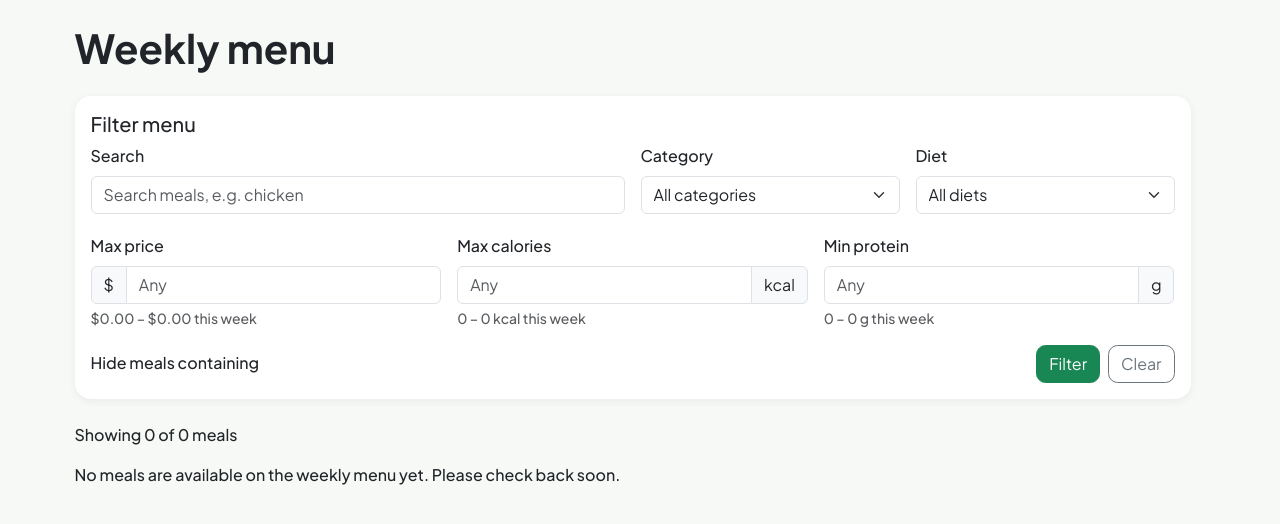
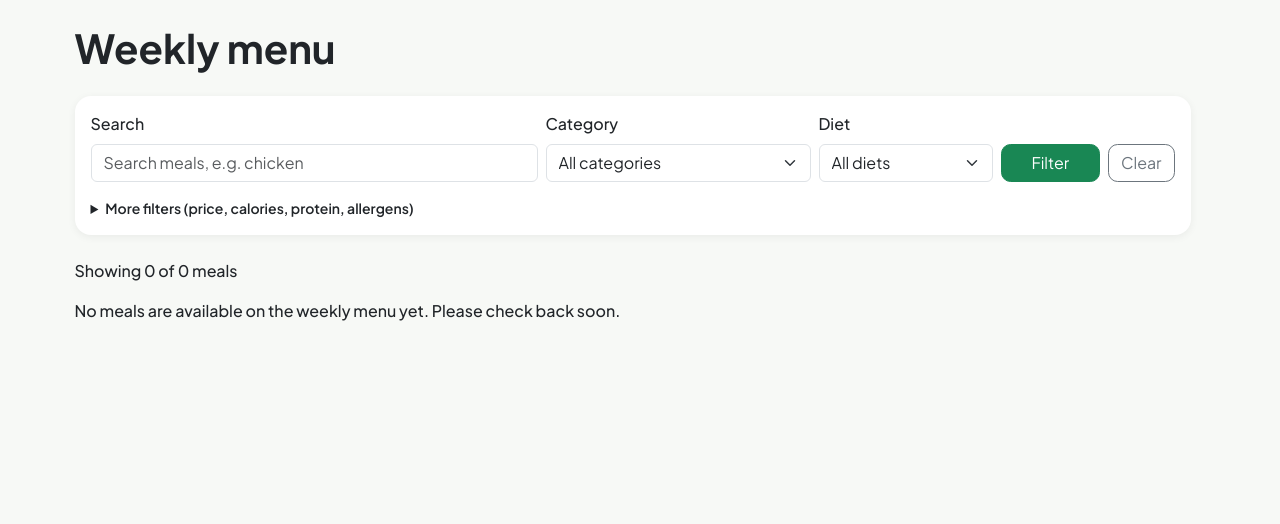
Before and after one commit to hongteeng/IS2108pairproj, a Django app: page /menu/ in a window 1280 px wide. Shown: the part 57-581 px from the top of the page. Run offline with Django 5.2, Linux system fonts and the light colour scheme; data that the repository does not hold is empty; parts of the project's set-up code (start-up, migrations or seed data) failed here and were passed over.

Commit message:
Compact menu filters with a More filters section

```diff
--- a/campusbox/menu/templates/menu/weekly_menu.html
+++ b/campusbox/menu/templates/menu/weekly_menu.html
@@ -14,11 +14,10 @@
 
 <div class="card mb-4">
   <div class="card-body">
-    <h2 class="h5">Filter menu</h2>
     <form method="get" action="{% url 'menu:weekly_menu' %}">
       <input type="hidden" name="filtered" value="1">
-      <div class="row g-3">
-        <div class="col-md-6">
+      <div class="row g-2 align-items-end">
+        <div class="col-md-5">
           <label class="form-label" for="q">Search</label>
           <input type="text" name="q" id="q" value="{{ selected_q }}" placeholder="Search meals, e.g. chicken" class="form-control">
         </div>
@@ -31,7 +30,7 @@
             {% endfor %}
           </select>
         </div>
-        <div class="col-md-3">
+        <div class="col-md-2">
           <label class="form-label" for="diet">Diet</label>
           <select class="form-select" name="diet" id="diet">
             <option value="">All diets</option>
@@ -40,7 +39,17 @@
             {% endfor %}
           </select>
         </div>
+        <div class="col-md-2">
+          <div class="d-flex gap-2">
+            <button type="submit" class="btn btn-success flex-fill">Filter</button>
+            <a href="{% url 'menu:weekly_menu' %}" class="btn btn-outline-secondary">Clear</a>
           </div>
+        </div>
+      </div>
+      <details class="mt-3" {% if max_price or max_calories or selected_min_protein or hide_profile_allergens or selected_avoid %}open{% endif %}>
+        <summary class="small fw-semibold">
+          More filters (price, calories, protein, allergens)
+        </summary>
         <div class="row g-3 mt-1">
           <div class="col-md-4">
             <label class="form-label" for="max_price">Max price</label>
@@ -67,8 +76,7 @@
             <div class="form-text">{{ protein_min }} – {{ protein_max }} g this week</div>
           </div>
         </div>
-      <div class="d-flex flex-wrap align-items-end justify-content-between gap-3 mt-3">
-        <div class="flex-grow-1">
+        <div class="mt-3">
           <span class="form-label d-block">Hide meals containing</span>
           <div class="d-flex flex-wrap gap-2">
             {% for allergen in allergens %}
@@ -77,11 +85,7 @@
             {% endfor %}
           </div>
         </div>
-        <div class="d-flex gap-2">
-          <button type="submit" class="btn btn-success">Filter</button>
-          <a href="{% url 'menu:weekly_menu' %}" class="btn btn-outline-secondary">Clear</a>
-        </div>
-      </div>
+      </details>
     </form>
   </div>
 </div>
```
Lines whose indentation alone changed are shown as unchanged.
